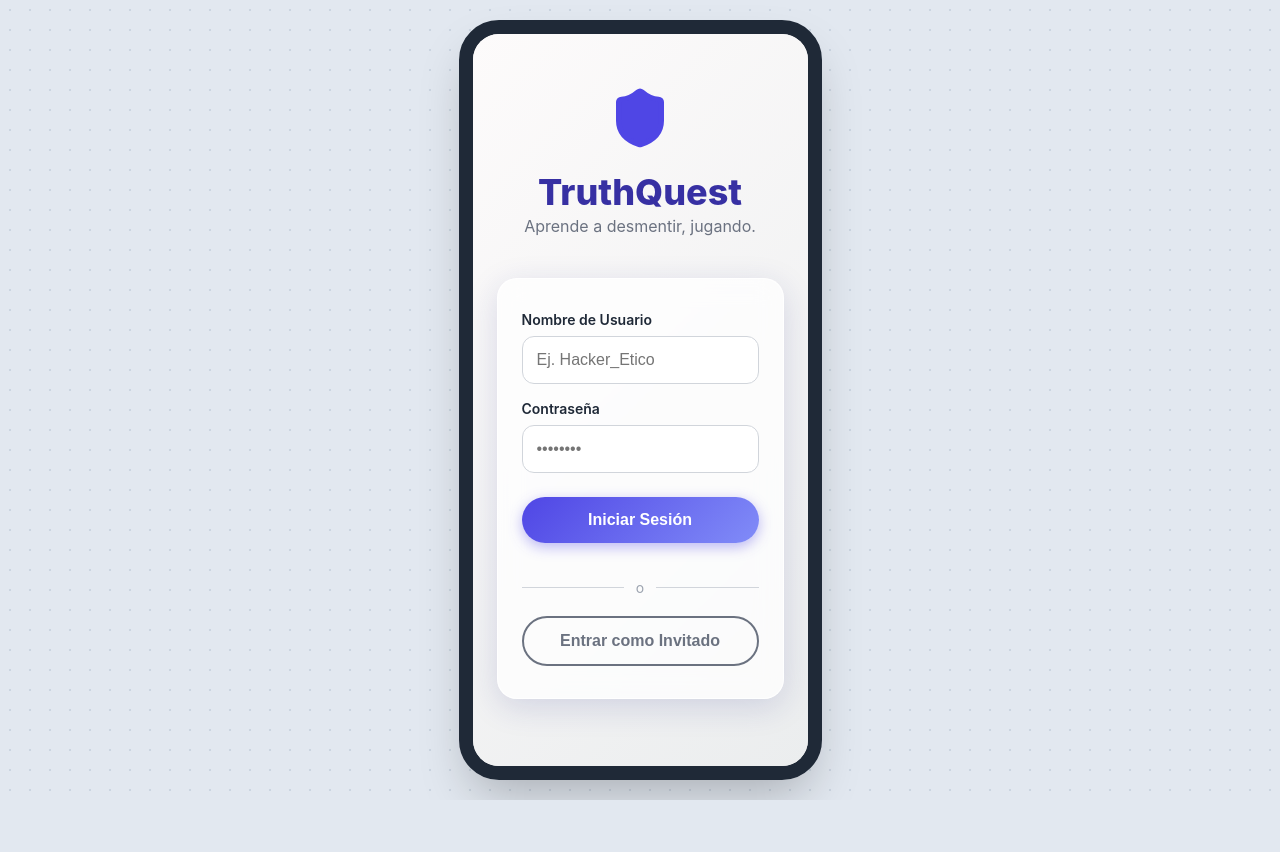
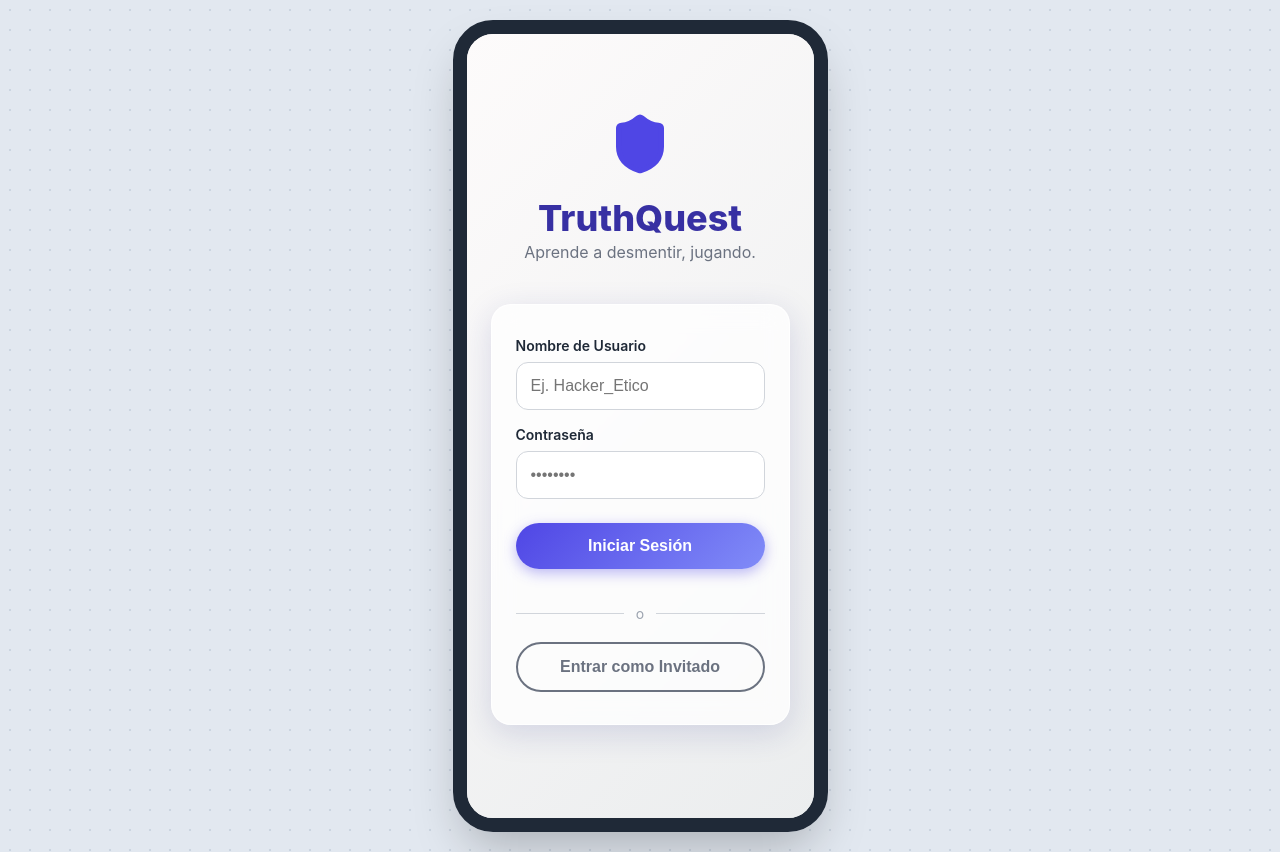
Before and after one commit to 1Mejor2345/truthquest-prototype, a React (Vite) app in the folder truthquest-prototype/: page / in a window 1280 px wide. Before the commit the page ends 800 px from the top, so only its background shows below. Built offline with nearby package versions, Linux system fonts and the light colour scheme.

Commit message:
Update index.css

```diff
--- a/truthquest-prototype/src/index.css
+++ b/truthquest-prototype/src/index.css
@@ -35,10 +35,9 @@ body {
   display: flex;
   justify-content: center;
   align-items: center;
-  height: 100vh;
-  height: 100dvh;
-  overflow: hidden;
+  min-height: 100vh;
   margin: 0;
+  padding: 20px 0;
   color: var(--text-main);
   background-image: radial-gradient(#cbd5e1 1px, transparent 1px);
   background-size: 20px 20px;
@@ -46,10 +45,11 @@ body {
 
 /* Mobile Simulator Container */
 .mobile-container {
-  width: 100%;
-  max-width: 400px;
-  height: 100%;
-  max-height: 850px;
+  width: 375px;
+  min-width: 375px;
+  height: 812px;
+  min-height: 812px;
+  flex-shrink: 0;
   background: linear-gradient(135deg, #fdfbfb 0%, #ebedee 100%);
   position: relative;
   overflow: hidden;
@@ -60,21 +60,16 @@ body {
   border: 14px solid #1f2937;
 }
 
-@media (min-width: 481px) {
-  .mobile-container {
-    height: 95vh;
-  }
-}
-
 @media (max-width: 480px) {
   body {
     background: #fdfbfb;
+    padding: 0;
   }
   .mobile-container {
     width: 100vw;
-    max-width: 100vw;
+    min-width: 100vw;
     height: 100dvh;
-    max-height: 100dvh;
+    min-height: 100dvh;
     border: none;
     border-radius: 0;
     box-shadow: none;
```
